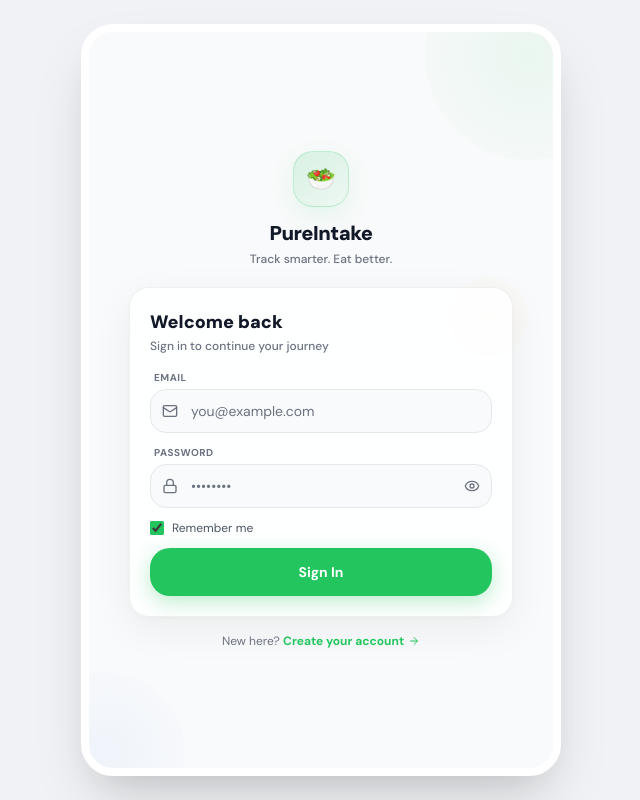
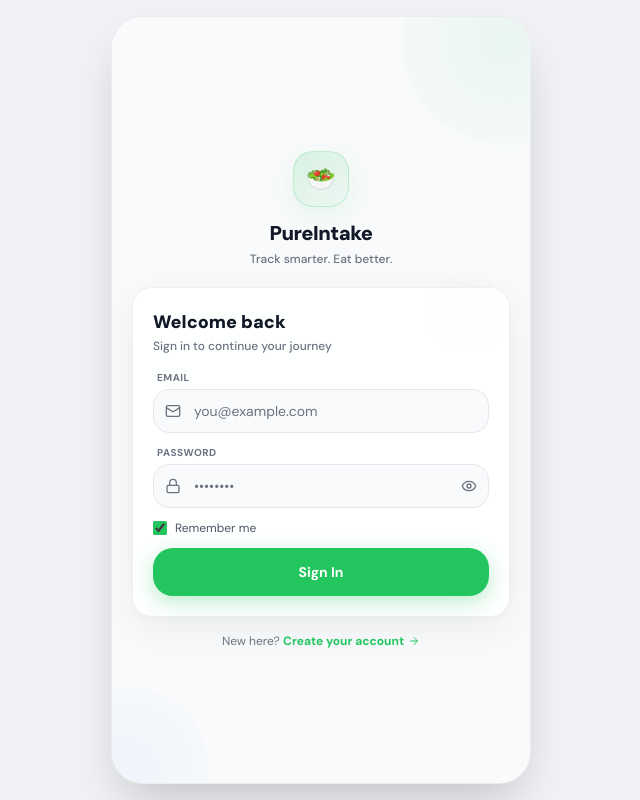
Before and after one commit to Sourav1219/Calorie-Tracker, a React (Vite) app in the folder client/: page /login in a window 1280 px wide. Shown: the whole page, without its empty margins (319-959 px from the left). Built offline with nearby package versions, Linux system fonts and the light colour scheme; no server answers.

Commit message:
fix: restore strict mobile viewport and fix page container width

```diff
--- a/client/src/index.css
+++ b/client/src/index.css
@@ -199,18 +199,18 @@ input[type="number"] {
     display: flex;
     align-items: center;
     justify-content: center;
-    padding: 24px;
+    padding: 16px;
     background: #f0f2f5;
   }
 
   .app-mobile-shell {
-    width: 480px; /* Increased from 400px for a more 'normal' web feel */
-    height: 900px;
-    max-height: calc(100vh - 48px);
+    width: 420px; /* More conservative width to ensure mobile-first feel */
+    height: 860px;
+    max-height: calc(100vh - 32px);
     border-radius: 32px;
     overflow: hidden;
-    box-shadow: 0 30px 60px -12px rgba(0, 0, 0, 0.15), 0 18px 36px -18px rgba(0, 0, 0, 0.1);
-    border: 8px solid #ffffff; /* Modern clean border look */
+    box-shadow: 0 25px 50px -12px rgba(0, 0, 0, 0.2);
+    border: 1px solid rgba(0,0,0,0.05); /* Very thin subtle border */
   }
 }
 
@@ -284,7 +284,7 @@ input[type="number"] {
   }
 
   .page-container {
-    @apply max-w-lg md:max-w-4xl mx-auto px-4 pb-24 pt-4;
+    @apply w-full max-w-md md:max-w-4xl mx-auto px-4 pb-24 pt-4;
   }
 
   .section-title {
```
